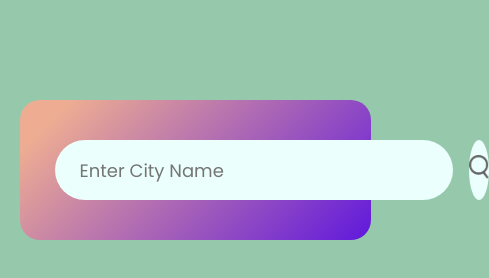
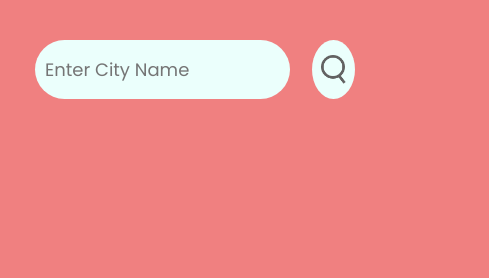
Before and after one commit to GARAKOTI/LiveWeatherApp.io, a plain HTML site: page index.html in a window 390 px wide. Shown: the whole page, 489 px wide, since content can reach past the window. Drawn offline with Linux system fonts and the light colour scheme.

Commit message:
Update style.css
Added the responsive support for mobile devices

```diff
--- a/style.css
+++ b/style.css
@@ -35,16 +35,17 @@ body{
     height: 60px;
     background: #ebfffc;
     color: #555;
-    padding: 10px 25px ;
+    padding: 10px 10px ;
     border-radius:30px;
-    flex: 1;
-    margin-right: 16px;
+    width: 90%;
+    margin-right: 12px;
     font-size: 18px;
 }
 
 .search button{
-    width: 60px;
-    height: 60px;
+    width: 55px;
+    height: 55px;
+    margin-right: 0;
     border: 0;
     outline: 0;
     background: #ebfffc;
@@ -53,7 +54,8 @@ body{
 }
 
 .search button img{
-    width: 20px;
+    margin-top: 6px;
+    width: 25px;
 }
 
 
@@ -108,3 +110,58 @@ body{
     margin-top: 10px;
 
 }
+
+@media (max-width:600px){
+
+body{
+    width: 100%;
+    height: 20%;
+    background: #F08080;
+    position: relative;
+}
+    .card{
+        width: 100%;
+        height: 100%;
+        margin-top: 0;
+        border-radius: 0px;
+        background: #F08080;
+        position: absolute;
+
+    }
+    .search input{
+        width:100%;
+        height: 7vh
+    }
+    .search button{
+        height: 7vh;
+        width: 6.5vh;
+        margin-left: 10px;
+        align-items: center;
+
+
+    }
+    .search img{
+        margin-top: 7px;
+
+    }
+    .detail {
+
+        flex-direction: column;
+        margin-top: 2%;
+    }
+
+    .col{
+        margin-top: 10%;
+        font-size: 1em;
+    }
+    .weatherimg{
+        width: 60%;
+        height: 50%
+    }
+    .center h1{
+        font-size: 3rem;
+    }
+    .wind{
+        font-size: 1.2rem;
+    }
+}
```
